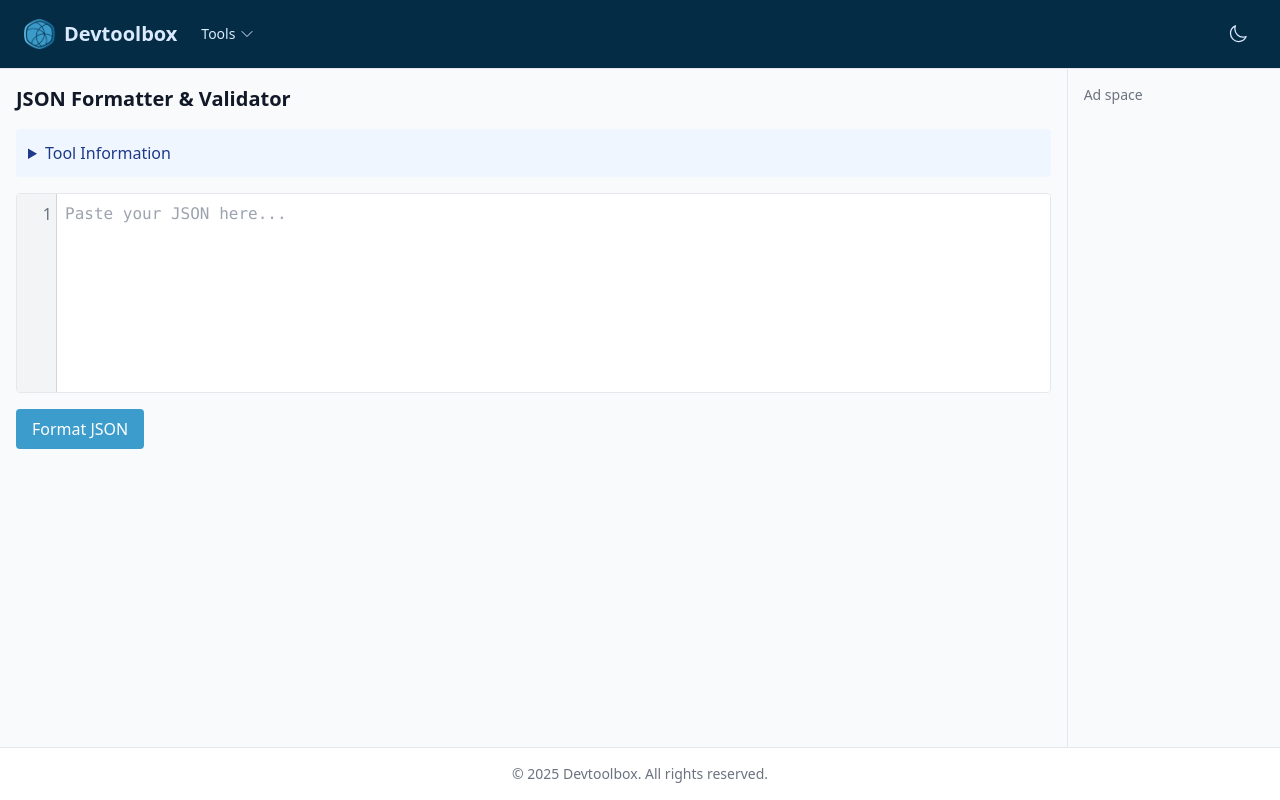
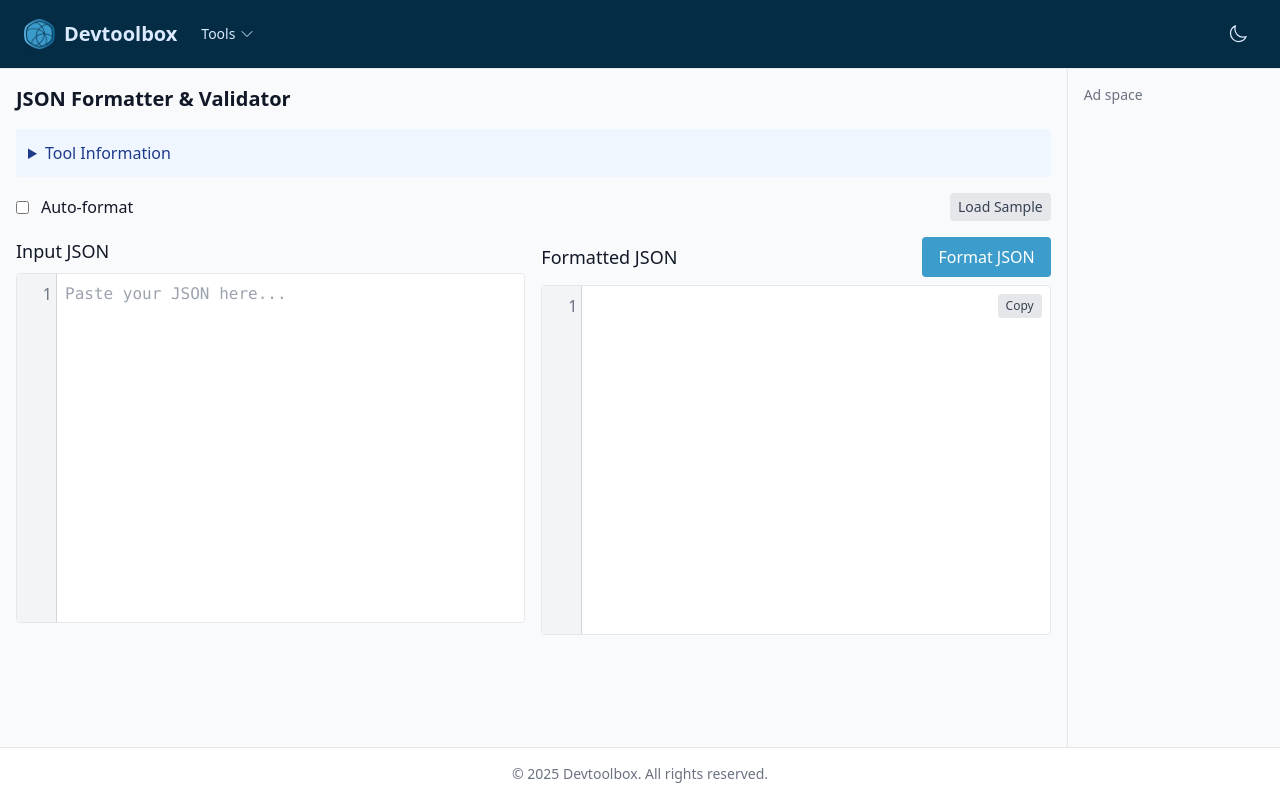
Before and after one commit to jschoeff81690/Devtoolbox, a React (Vite) app: page /json-formatter in a window 1280 px wide. Built offline with nearby package versions, Linux system fonts and the light colour scheme.

Commit message:
Improve tool layouts with side-by-side views
Update JSON Formatter and Markdown to HTML tools with side-by-side
layouts for better usability on desktop screens. Add live preview
functionality to Markdown editor and auto-format option to JSON
Formatter.

https://devtoolbox.tools

```diff
--- a/src/tools/JsonFormatter.tsx
+++ b/src/tools/JsonFormatter.tsx
@@ -1,13 +1,27 @@
-import React, { useState } from 'react'
+import React, { useState, useEffect } from 'react'
 import ToolLayout from '../components/ToolLayout'
 import ResponsiveToolContainer from '../components/ResponsiveToolContainer'
 import LineNumberedEditor from '../components/LineNumberedEditor'
 import LineNumberedOutput from '../components/LineNumberedOutput'
+import { useDarkMode } from '../context/DarkModeContext'
 
 export default function JsonFormatter() {
   const [input, setInput] = useState('')
   const [output, setOutput] = useState('')
   const [error, setError] = useState('')
+  const [autoFormat, setAutoFormat] = useState(false)
+  const { darkMode } = useDarkMode()
+
+  // Auto-format when enabled
+  useEffect(() => {
+    if (autoFormat && input) {
+      const timeout = setTimeout(() => {
+        handleFormat();
+      }, 500);
+
+      return () => clearTimeout(timeout);
+    }
+  }, [input, autoFormat]);
 
   const handleFormat = () => {
     try {
@@ -21,6 +35,11 @@ export default function JsonFormatter() {
     }
   }
 
+  const loadSample = () => {
+    const sample = `{"menu":{"id":"file","value":"File","popup":{"menuitem":[{"value":"New","onclick":"CreateNewDoc()"},{"value":"Open","onclick":"OpenDoc()"},{"value":"Close","onclick":"CloseDoc()"}]}},"glossary":{"title":"example glossary","GlossDiv":{"title":"S","GlossList":{"GlossEntry":{"ID":"SGML","SortAs":"SGML","GlossTerm":"Standard Generalized Markup Language","Acronym":"SGML","Abbrev":"ISO 8879:1986","GlossDef":{"para":"A meta-markup language, used to create markup languages such as DocBook.","GlossSeeAlso":["GML","XML"]},"GlossSee":"markup"}}}}}`;
+    setInput(sample);
+  };
+
   return (
     <ToolLayout
       title="JSON Formatter"
@@ -32,29 +51,65 @@ export default function JsonFormatter() {
         description="Formats and validates your JSON data to make it readable and properly structured."
         usage="Paste your minified or unformatted JSON in the text area below, then click 'Format JSON' to convert it into a properly indented, readable format."
       >
+        <div className="flex justify-between items-center mb-2">
+          <div className="flex items-center space-x-2">
+            <input
+              type="checkbox"
+              id="auto-format"
+              checked={autoFormat}
+              onChange={(e) => setAutoFormat(e.target.checked)}
+              className="mr-1"
+            />
+            <label htmlFor="auto-format">Auto-format</label>
+          </div>
+          <button
+            onClick={loadSample}
+            className="text-sm px-2 py-1 rounded bg-gray-200 text-gray-700 hover:bg-gray-300"
+          >
+            Load Sample
+          </button>
+        </div>
+
+        <div className="flex flex-col md:flex-row gap-4">
+          <div className="flex-1">
+            <h3 className="text-lg font-medium mb-2">Input JSON</h3>
             <LineNumberedEditor
               value={input}
               onChange={setInput}
               placeholder="Paste your JSON here..."
               language="json"
-          height="200px"
+              height="350px"
             />
-        <div className="flex flex-wrap items-center gap-4 my-4">
+          </div>
+
+          <div className="flex-1">
+            <div className="flex justify-between items-center mb-2">
+              <h3 className="text-lg font-medium">Formatted JSON</h3>
+              {!autoFormat && (
                 <button
                   onClick={handleFormat}
                   className="bg-custom-light-blue text-white px-4 py-2 rounded hover:bg-custom-dark-blue"
                 >
                   Format JSON
                 </button>
-          {error && <span className="text-red-500 text-sm">{error}</span>}
+              )}
             </div>
-        {output && (
+
+            {error ? (
+              <div className={`p-4 rounded border ${darkMode ? 'bg-red-900/20 border-red-800' : 'bg-red-100 border-red-300'}`}>
+                <p className="text-red-500 font-medium">Error</p>
+                <p className="text-sm">{error}</p>
+              </div>
+            ) : (
               <LineNumberedOutput
                 content={output}
                 language="json"
-            height="300px"
+                height="350px"
+                showCopyButton={true}
               />
             )}
+          </div>
+        </div>
       </ResponsiveToolContainer>
     </ToolLayout>
   )
--- a/src/tools/MarkdownToHtml.tsx
+++ b/src/tools/MarkdownToHtml.tsx
@@ -1,13 +1,23 @@
-import React, { useState } from 'react';
+import React, { useState, useEffect } from 'react';
 import ToolLayout from '../components/ToolLayout';
 import ResponsiveToolContainer from '../components/ResponsiveToolContainer';
 import { marked } from 'marked';
 import DOMPurify from 'dompurify';
 import LineNumberedEditor from '../components/LineNumberedEditor';
+import { useDarkMode } from '../context/DarkModeContext';
 
 export default function MarkdownToHtml() {
   const [markdown, setMarkdown] = useState('');
   const [html, setHtml] = useState('');
+  const [livePreview, setLivePreview] = useState(true);
+  const { darkMode } = useDarkMode();
+
+  // Live preview effect
+  useEffect(() => {
+    if (livePreview) {
+      convertToHtml();
+    }
+  }, [markdown, livePreview]);
 
   const convertToHtml = () => {
     try {
@@ -112,7 +122,16 @@ function greet() {
         usage="Enter or paste your Markdown text in the input area, then click 'Convert to HTML' to see the HTML output and preview."
       >
         <div className="flex justify-between items-center mb-2">
-          <h3 className="text-lg font-medium">Markdown Input</h3>
+          <div className="flex items-center space-x-2">
+            <input
+              type="checkbox"
+              id="live-preview"
+              checked={livePreview}
+              onChange={(e) => setLivePreview(e.target.checked)}
+              className="mr-1"
+            />
+            <label htmlFor="live-preview">Live preview</label>
+          </div>
           <button
             onClick={loadSampleMarkdown}
             className="text-sm px-2 py-1 rounded bg-gray-200 text-gray-700 hover:bg-gray-300"
@@ -121,32 +140,53 @@ function greet() {
           </button>
         </div>
 
+        <div className="flex flex-col md:flex-row gap-4">
+          <div className="flex-1">
+            <h3 className="text-lg font-medium mb-2">Markdown Input</h3>
             <LineNumberedEditor
               value={markdown}
               onChange={setMarkdown}
               placeholder="Enter your Markdown here..."
               language="markdown"
-          height="250px"
+              height="500px"
             />
+          </div>
 
-        <div className="my-4">
+          <div className="flex-1">
+            <div className="flex justify-between items-center mb-2">
+              <h3 className="text-lg font-medium">Preview</h3>
+              {!livePreview && (
                 <button
                   onClick={convertToHtml}
                   className="bg-custom-light-blue text-white px-4 py-2 rounded hover:bg-custom-dark-blue"
                 >
                   Convert to HTML
                 </button>
+              )}
+            </div>
+
+            <div
+              className={`border rounded h-[500px] overflow-auto ${
+                darkMode ? 'bg-gray-800 border-gray-700' : 'bg-white border-gray-300'
+              }`}
+            >
+              {html ? (
+                <div className={`p-4 prose max-w-none ${darkMode ? 'prose-invert' : ''}`}>
+                  <div dangerouslySetInnerHTML={{ __html: html }} />
+                </div>
+              ) : (
+                <div className="flex items-center justify-center h-full text-gray-400">
+                  Preview will appear here
+                </div>
+              )}
+            </div>
+          </div>
         </div>
 
         {html && (
-          <>
           <div className="mt-6">
-              <h3 className="text-lg font-medium mb-2">HTML Output</h3>
-              <div className="border rounded p-2 bg-gray-50 overflow-x-auto">
-                <pre className="text-sm font-mono whitespace-pre-wrap">{html}</pre>
-              </div>
-
-              <div className="flex justify-end mt-2">
+            <div className="flex justify-between items-center mb-2">
+              <h3 className="text-lg font-medium">HTML Output</h3>
               <button
                 onClick={() => navigator.clipboard.writeText(html)}
                 className="text-sm px-3 py-1 rounded bg-gray-200 text-gray-700 hover:bg-gray-300"
@@ -154,15 +194,12 @@ function greet() {
                 Copy HTML
               </button>
             </div>
-            </div>
-
-            <div className="mt-6">
-              <h3 className="text-lg font-medium mb-2">Preview</h3>
-              <div className="border rounded p-4 prose max-w-none">
-                <div dangerouslySetInnerHTML={{ __html: html }} />
+            <div className={`border rounded p-2 overflow-x-auto ${
+              darkMode ? 'bg-gray-800 border-gray-700' : 'bg-gray-50 border-gray-300'
+            }`}>
+              <pre className="text-sm font-mono whitespace-pre-wrap">{html}</pre>
             </div>
           </div>
-          </>
         )}
       </ResponsiveToolContainer>
     </ToolLayout>
```
Lines whose indentation alone changed are shown as unchanged.
